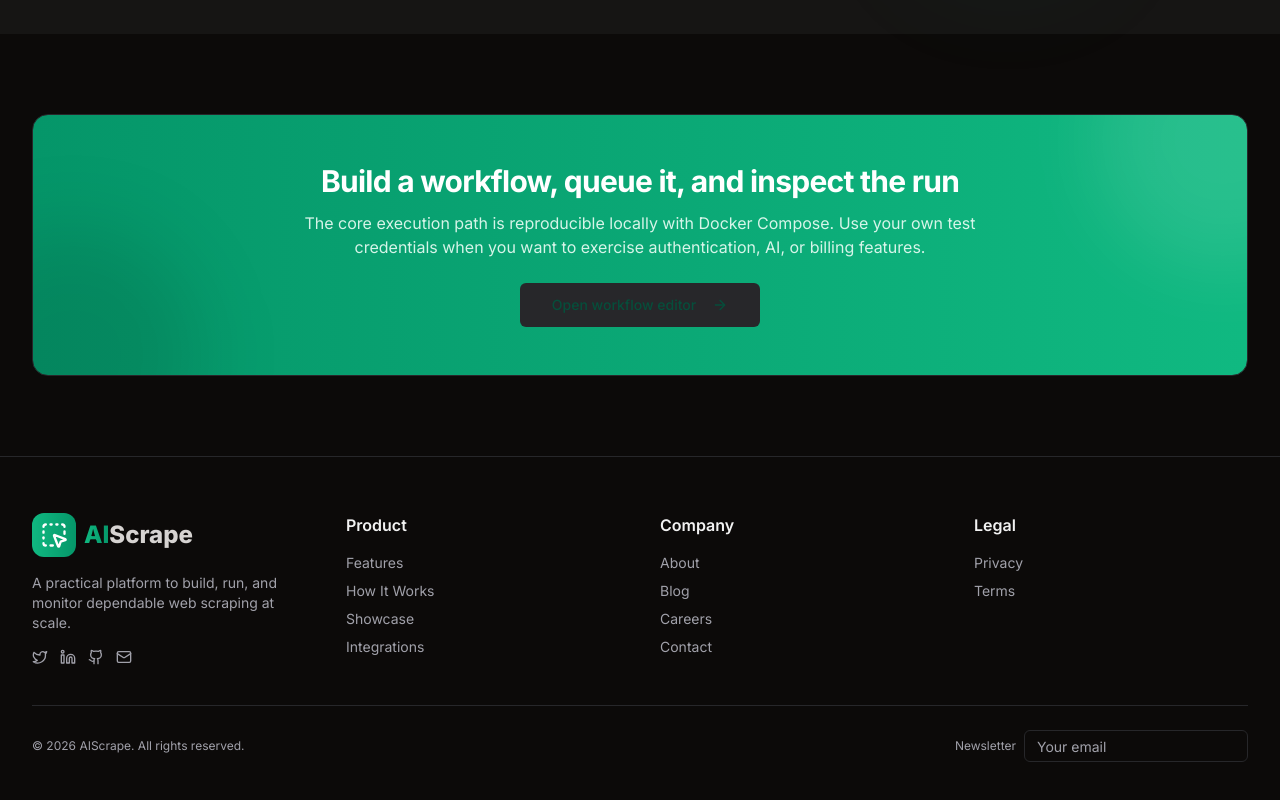
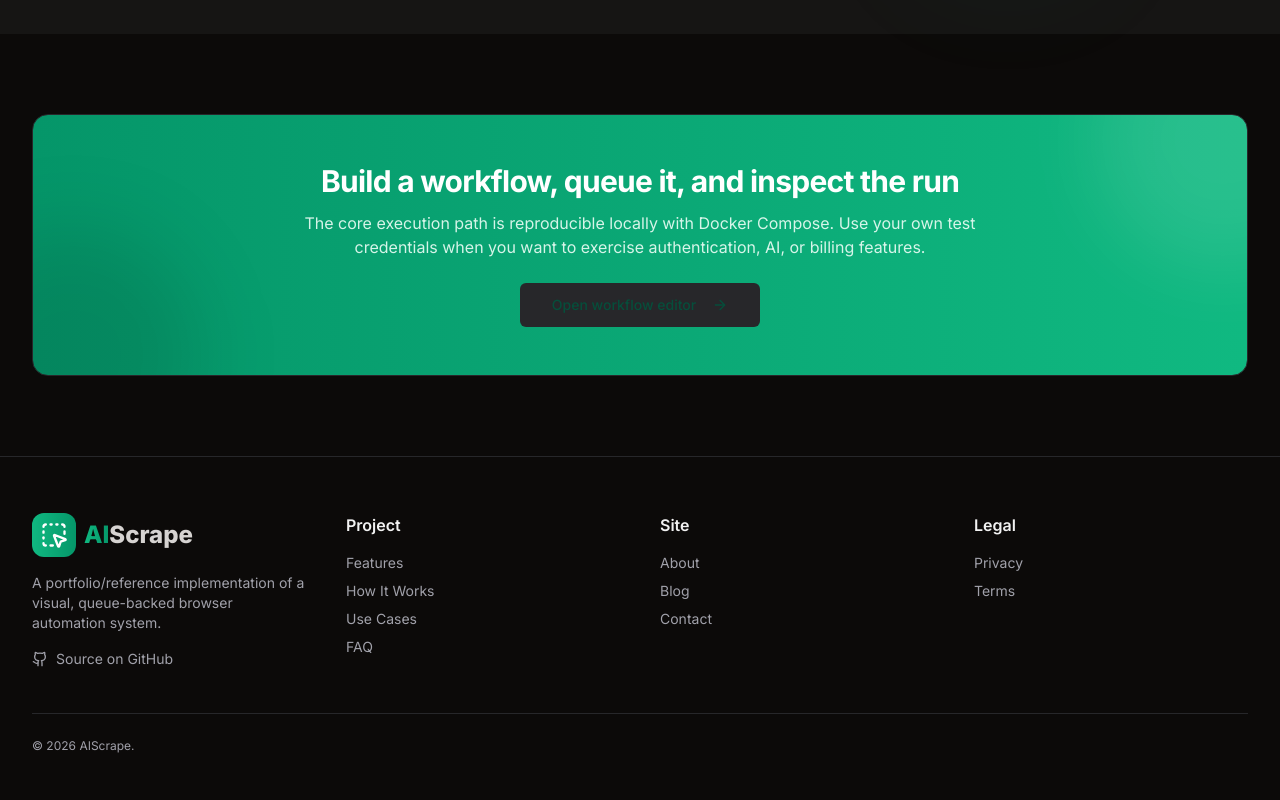
Before and after one commit to abhisek343/AIScrape, a Next.js app: page / in a window 1280 px wide. Shown: the part 7683-8483 px from the top of the page. Built offline with nearby package versions, Linux system fonts and the light colour scheme; no server answers.

Commit message:
refactor: make footer.tsx copy verifiable

```diff
--- a/components/landing/footer.tsx
+++ b/components/landing/footer.tsx
@@ -2,8 +2,7 @@
 
 import { motion } from 'framer-motion';
 import Link from 'next/link';
-import { Input } from '@/components/ui/input';
-import { Github, Twitter, Linkedin, Mail } from 'lucide-react';
+import { Github } from 'lucide-react';
 import Logo from '@/components/logo';
 
 export default function Footer() {
@@ -11,20 +10,19 @@ export default function Footer() {
 
   const columns = [
     {
-      title: 'Product',
+      title: 'Project',
       links: [
         { name: 'Features', href: '#features' },
         { name: 'How It Works', href: '#how-it-works' },
-        { name: 'Showcase', href: '#showcase' },
-        { name: 'Integrations', href: '/integrations' },
+        { name: 'Use Cases', href: '#use-cases' },
+        { name: 'FAQ', href: '#faq' },
       ],
     },
     {
-      title: 'Company',
+      title: 'Site',
       links: [
         { name: 'About', href: '/about' },
         { name: 'Blog', href: '/blog' },
-        { name: 'Careers', href: '/careers' },
         { name: 'Contact', href: '/contact' },
       ],
     },
@@ -49,20 +47,17 @@ export default function Footer() {
           <div>
             <Logo iconSize={28} />
             <p className="mt-4 text-sm text-muted-foreground max-w-sm">
-              A practical platform to build, run, and monitor dependable web scraping at scale.
+              A portfolio/reference implementation of a visual, queue-backed browser automation system.
             </p>
-            <div className="mt-4 flex items-center gap-3">
-              <Link href="#" className="text-muted-foreground hover:text-foreground">
-                <Twitter className="h-4 w-4" />
-              </Link>
-              <Link href="#" className="text-muted-foreground hover:text-foreground">
-                <Linkedin className="h-4 w-4" />
-              </Link>
-              <Link href="#" className="text-muted-foreground hover:text-foreground">
+            <div className="mt-4">
+              <Link
+                href="https://github.com/abhisek343/AIScrape"
+                target="_blank"
+                rel="noreferrer"
+                className="inline-flex items-center gap-2 text-sm text-muted-foreground hover:text-foreground"
+              >
                 <Github className="h-4 w-4" />
-              </Link>
-              <Link href="#" className="text-muted-foreground hover:text-foreground">
-                <Mail className="h-4 w-4" />
+                Source on GitHub
               </Link>
             </div>
           </div>
@@ -84,13 +79,7 @@ export default function Footer() {
         </div>
 
         <div className="mt-10 border-t pt-6 text-xs text-muted-foreground">
-          <div className="flex items-center justify-between flex-col gap-3 md:flex-row">
-            <p>&copy; {currentYear} AIScrape. All rights reserved.</p>
-            <div className="flex items-center gap-2 w-full sm:w-auto">
-              <span>Newsletter</span>
-              <Input type="email" placeholder="Your email" className="h-8 w-56" />
-            </div>
-          </div>
+          <p>&copy; {currentYear} AIScrape.</p>
         </div>
       </div>
     </motion.footer>
```
